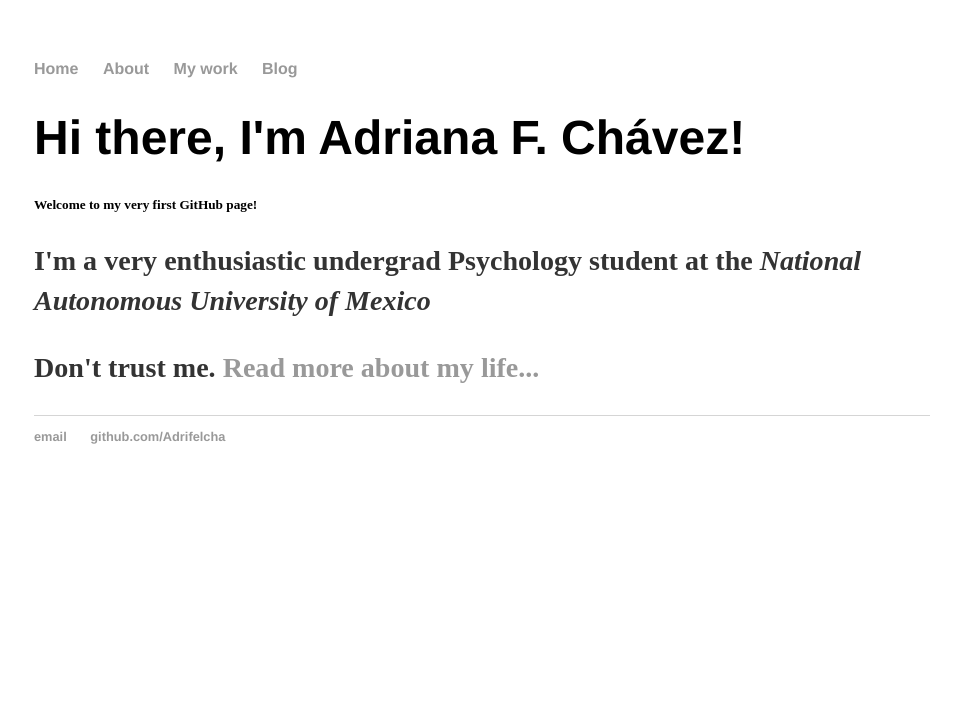
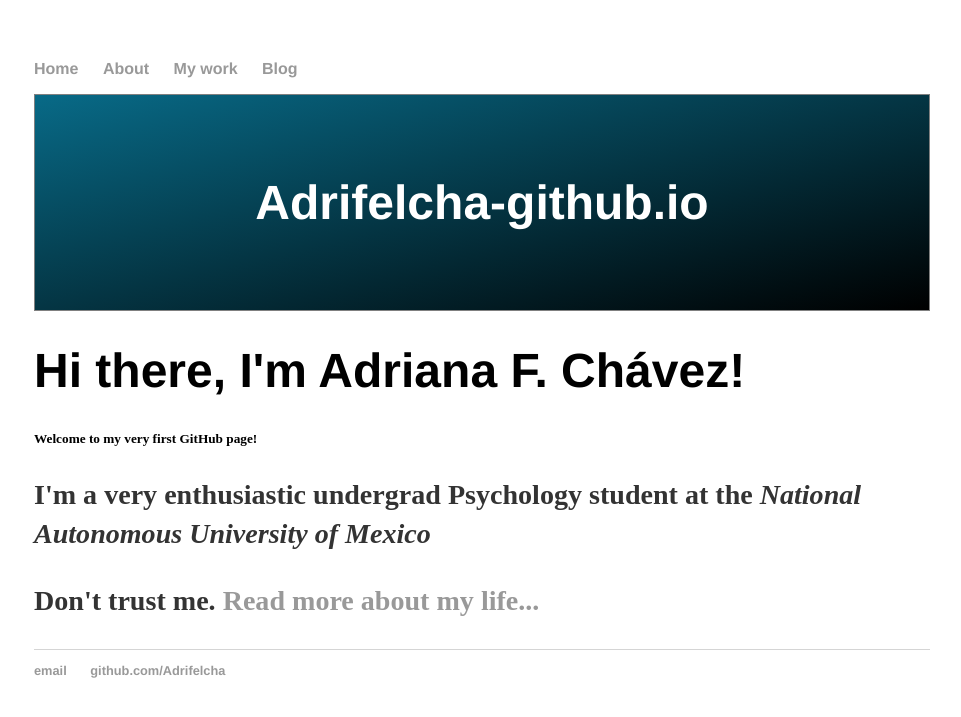
Before and after one commit to Adrifelcha/Adrifelcha-github.io, a Jekyll site: the page built from index.html, in a window 1280 px wide. Shown: the top 717 px of the page, without its empty margins (158-1119 px from the left). Built offline with Jekyll 4.4.1, drawn with Linux system fonts in a browser that asks for light colours; the repository's description, which GitHub fills in, is left out.

Commit message:
Update default.html

```diff
--- a/_layouts/default.html
+++ b/_layouts/default.html
@@ -5,6 +5,17 @@
 			<title>{{ page.title }}</title>
 			<!-- link to main stylesheet -->
 			<link rel="stylesheet" type="text/css" href="/css/main.css">
+
+		<style>
+			header {
+    				padding: 3em;
+    				color: white;
+    				background: linear-gradient(to bottom right, #086A87, #000000);
+    				clear: left;
+    				text-align: center;
+    				border: 1px solid gray;
+
+			</style>
 		</head>
 		<body>
 			<nav>
@@ -15,6 +26,12 @@
 	        		<li><a href="/blog">Blog</a></li>
 	    		</ul>
 			</nav>
+
+			<header>
+      <h1 class="project-name">{{ site.title | default: site.github.repository_name }}</h1>
+      <h2 class="project-tagline">{{ site.description | default: site.github.project_tagline }}</h2>
+    			</header>
+
 			<div class="container">
 
 			{{ content }}
```
